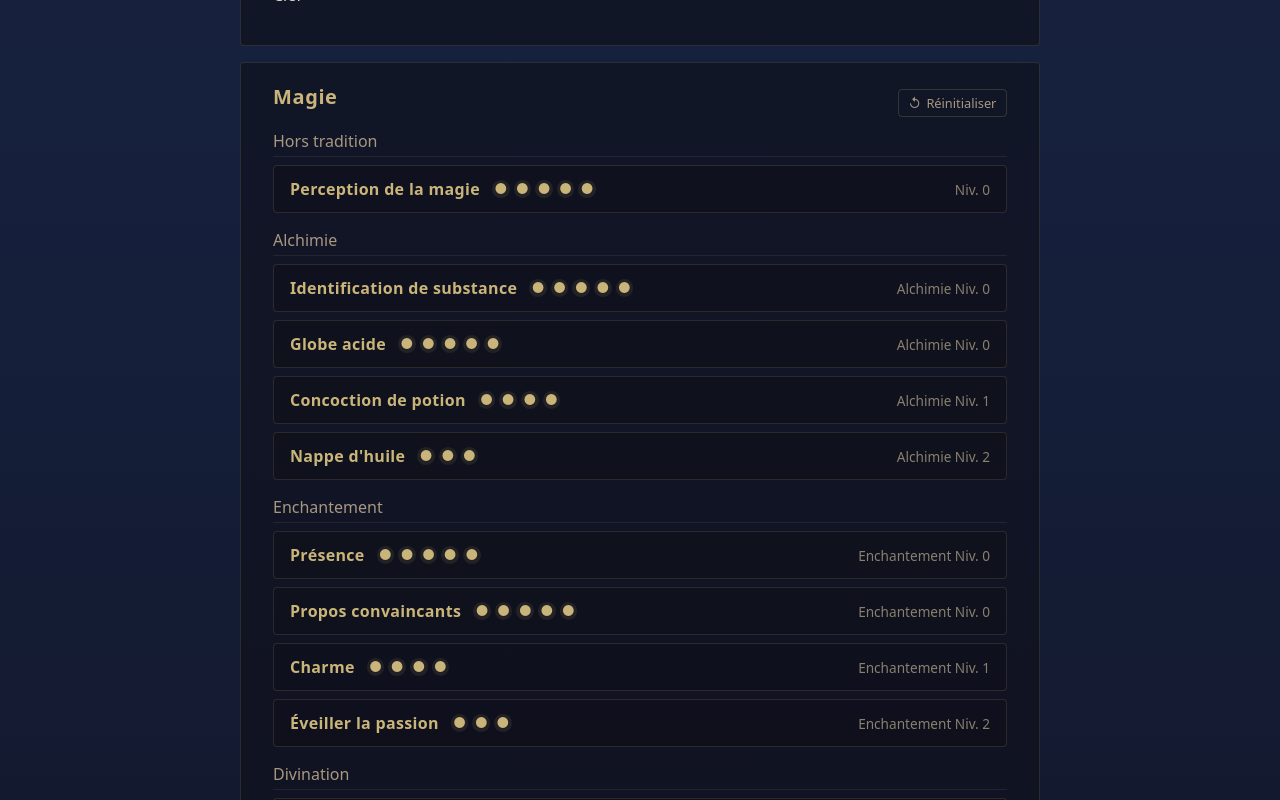
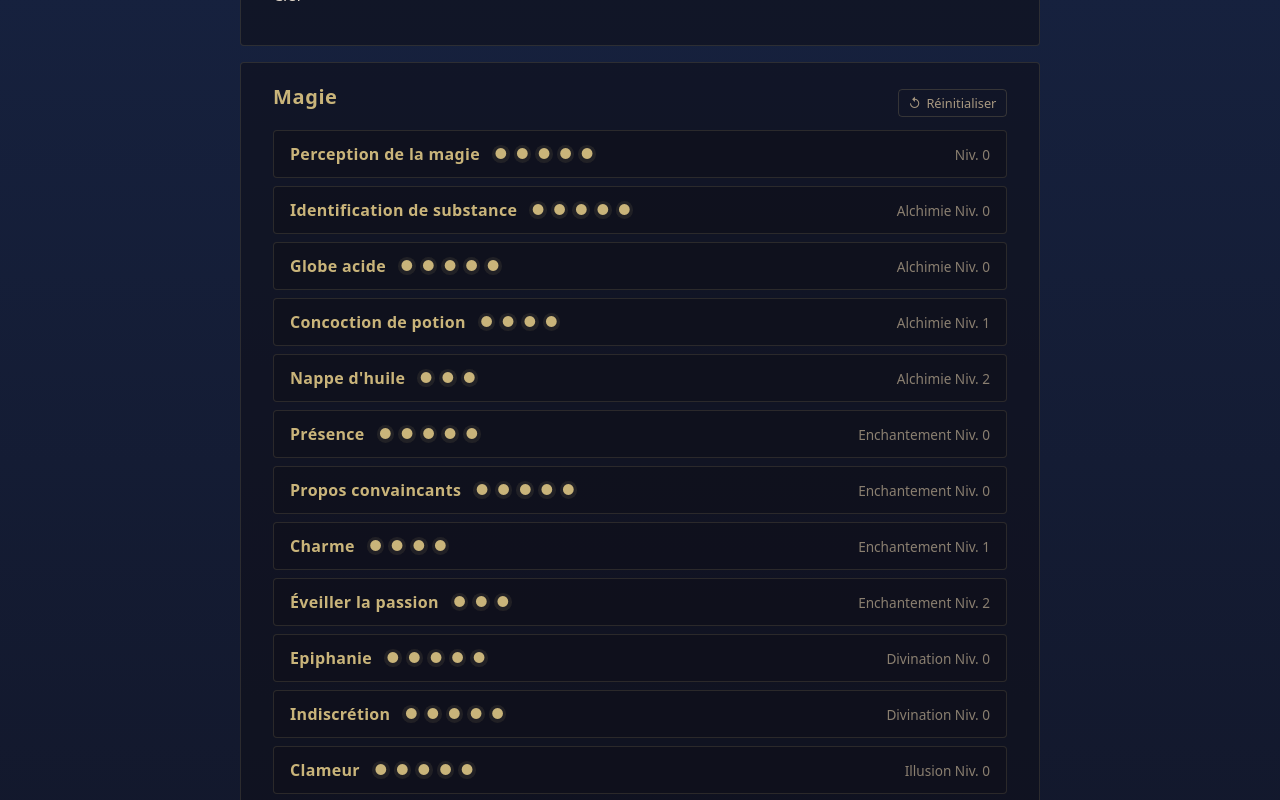
Before and after one commit to SwannyLorenzi/auspex-selvae, an Angular app: page /demonlord in a window 1280 px wide. Shown: the part 1700-2500 px from the top of the page. Built offline with nearby package versions, Linux system fonts and the light colour scheme.

Commit message:
finish rework magicTraditions -> magic

```diff
--- a/src/app/demonlord/components/magie/magie.html
+++ b/src/app/demonlord/components/magie/magie.html
@@ -10,14 +10,9 @@
 </div>
 
 <div class="magie-content">
-  @for (trad of traditions(); track trad.tradition) {
-    <div class="tradition-section">
-      <h3>{{ trad.tradition }}</h3>
-      <div class="spell-list">
-        @for (spell of trad.spells; track spell.name) {
-          <app-spell-card [spell]="spell" />
-        }
-      </div>
-    </div>
-  }
+  <div class="spell-list">
+    @for (spell of spells(); track spell.name) {
+      <app-spell-card [spell]="spell" />
+    }
+  </div>
 </div>
--- a/src/app/demonlord/components/magie/magie.scss
+++ b/src/app/demonlord/components/magie/magie.scss
@@ -43,21 +43,6 @@ h2 {
   gap: 1rem;
 }
 
-.tradition-section {
-  display: flex;
-  flex-direction: column;
-  gap: 0.5rem;
-}
-
-.tradition-section > h3 {
-  font-size: 1rem;
-  color: #a89880;
-  font-weight: 500;
-  margin: 0;
-  padding-bottom: 0.25rem;
-  border-bottom: 0.0625rem solid rgba(201, 180, 122, 0.1);
-}
-
 .spell-list {
   display: flex;
   flex-direction: column;
--- a/src/app/demonlord/components/magie/magie.ts
+++ b/src/app/demonlord/components/magie/magie.ts
@@ -1,5 +1,5 @@
 import { ChangeDetectionStrategy, Component, input } from '@angular/core';
-import { MagicTradition } from '../../demonlord-models';
+import { Spell } from '../../demonlord-models';
 import { SpellCardComponent } from '../spell-card/spell-card';
 
 @Component({
@@ -10,13 +10,11 @@ import { SpellCardComponent } from '../spell-card/spell-card';
   changeDetection: ChangeDetectionStrategy.OnPush,
 })
 export class MagieComponent {
-  traditions = input.required<MagicTradition[]>();
+  spells = input.required<Spell[]>();
 
   resetAllUses(): void {
-    for (const tradition of this.traditions()) {
-      for (const spell of tradition.spells) {
-        spell.currentUses = 0;
-      }
+    for (const spell of this.spells()) {
+      spell.currentUses = 0;
     }
   }
 }
--- a/src/app/demonlord/demonlord-data.ts
+++ b/src/app/demonlord/demonlord-data.ts
@@ -54,10 +54,8 @@ export const characterData: Character = {
     'Contresort',
     'Clef',
   ],
-  magic: [
-    {
-      tradition: 'Hors tradition',
-      isHorsTradition: true,
+  magic: {
+    power: 3,
     spells: [
       {
         name: 'Perception de la magie',
@@ -71,11 +69,7 @@ export const characterData: Character = {
         effects: '',
         bonus20Plus: '',
       },
-      ],
-    },
-    {
-      tradition: 'Alchimie',
-      spells: [
+
       {
         name: 'Identification de substance',
         level: 0,
@@ -124,11 +118,7 @@ export const characterData: Character = {
         effects: '',
         bonus20Plus: '',
       },
-      ],
-    },
-    {
-      tradition: 'Enchantement',
-      spells: [
+
       {
         name: 'Présence',
         level: 0,
@@ -177,11 +167,7 @@ export const characterData: Character = {
         effects: '',
         bonus20Plus: '',
       },
-      ],
-    },
-    {
-      tradition: 'Divination',
-      spells: [
+
       {
         name: 'Epiphanie',
         level: 0,
@@ -206,11 +192,7 @@ export const characterData: Character = {
         effects: '',
         bonus20Plus: '',
       },
-      ],
-    },
-    {
-      tradition: 'Illusion',
-      spells: [
+
       {
         name: 'Clameur',
         level: 0,
@@ -249,7 +231,6 @@ export const characterData: Character = {
       },
     ],
   },
-  ],
   potions: [
     {
       name: 'Cocktail de Caecras',
--- a/src/app/demonlord/demonlord.html
+++ b/src/app/demonlord/demonlord.html
@@ -40,7 +40,7 @@
       [talents]="character.talents" />
   </section>
   <section>
-    <app-magie [traditions]="character.magic" />
+    <app-magie [spells]="character.magic.spells" />
   </section>
   <section>
     <app-grand-brasseur [potions]="character.potions" />
```
Also changed, not shown: src/app/demonlord/demonlord-models.ts (+1 -7 lines), 1 other file (tests, documents, lock files or other folders). Lines whose indentation alone changed are shown as unchanged.
